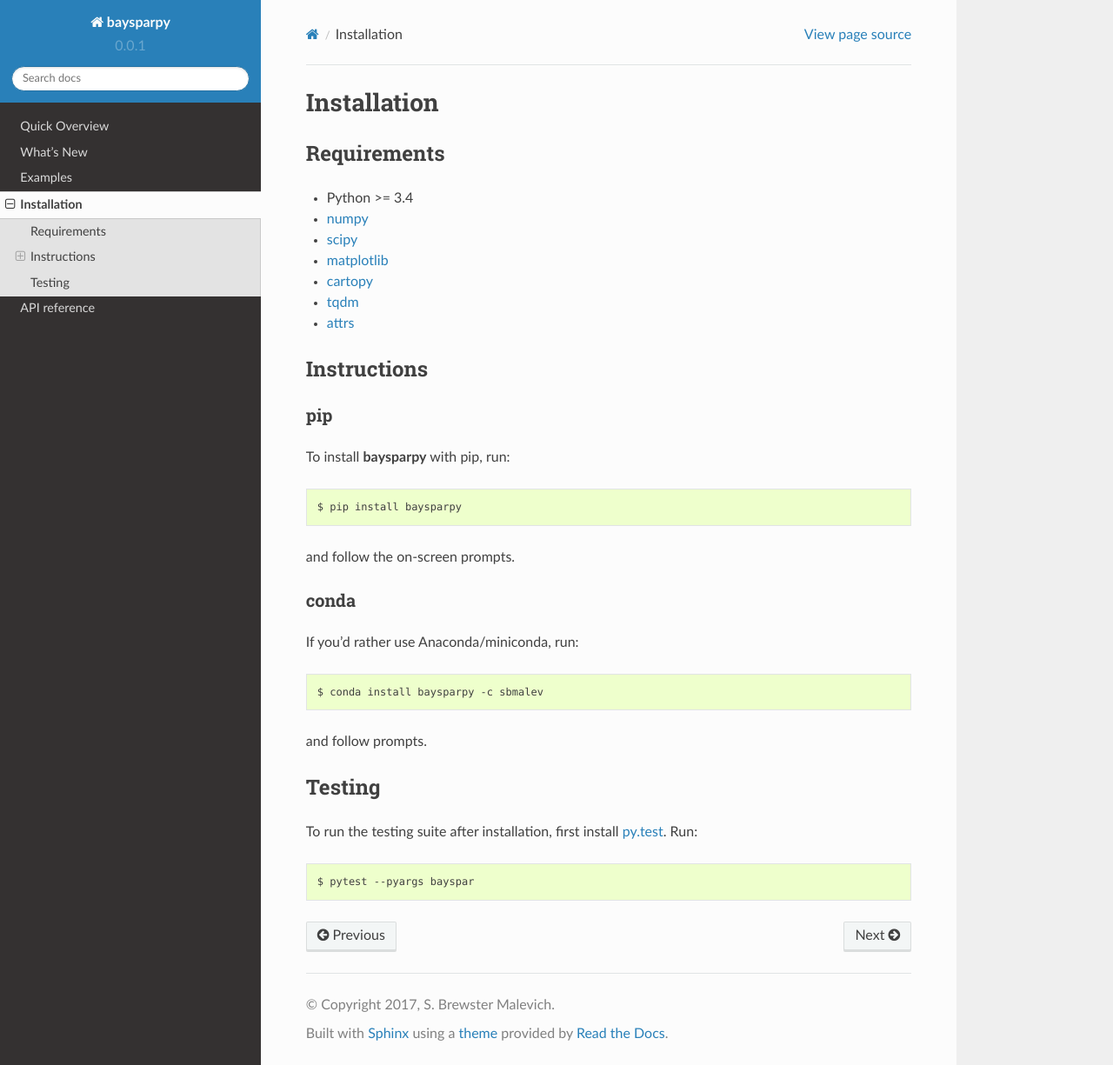
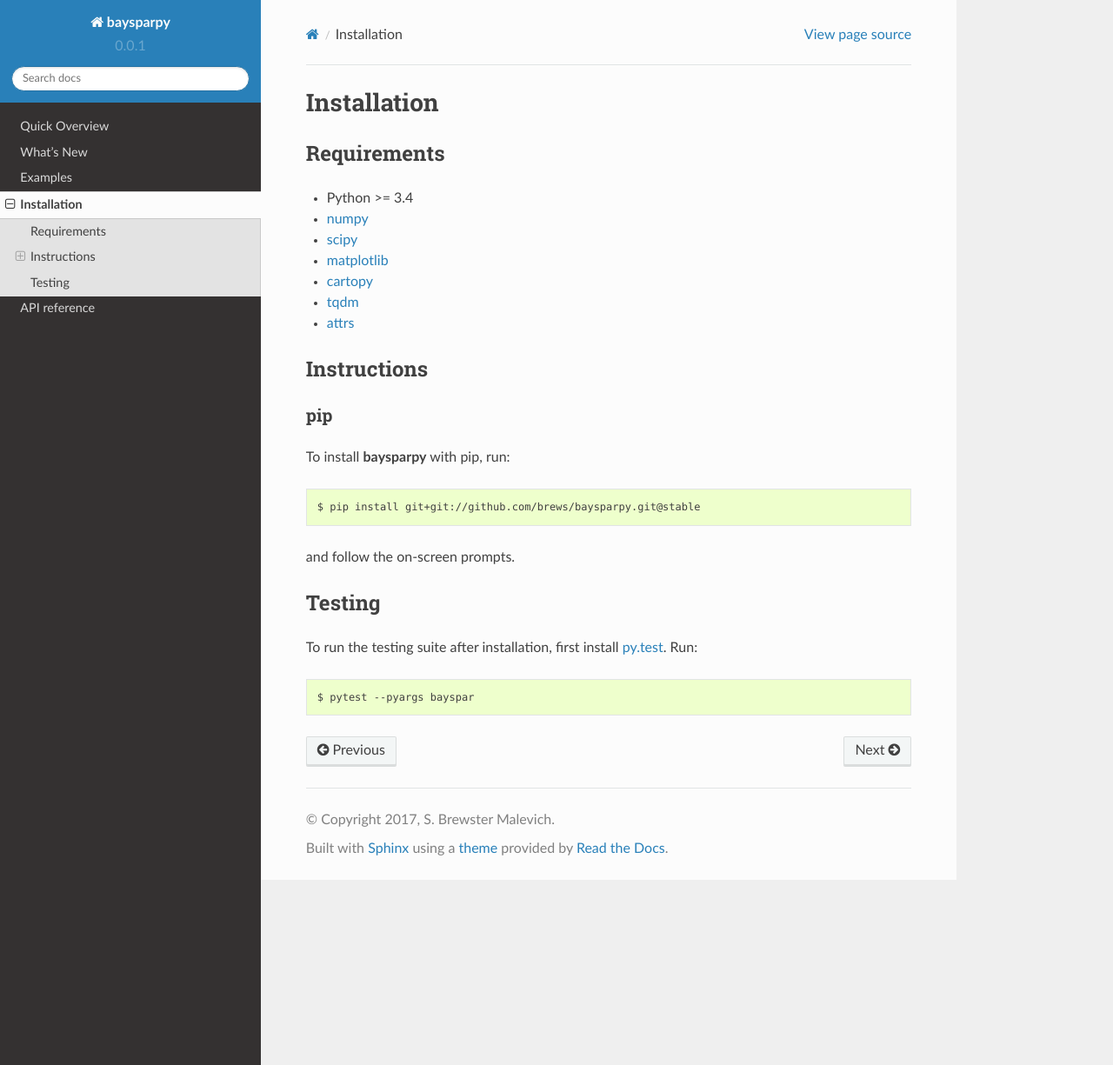
Before and after one commit to brews/baysparpy, a Sphinx documentation site: the page built from docs/installing.rst, in a window 1280 px wide and 1225 px high. Shown: the whole window at 87% size. Built offline with Sphinx 7.4.7 and the Read the Docs theme 2.0.0, drawn with Linux system fonts in a browser that asks for light colours; the version number is read from the project's files by our own code.

```diff
--- a/README.rst
+++ b/README.rst
@@ -41,11 +41,7 @@ Installation
 
 To install **baysparpy** with pip, run::
 
-    $ pip install baysparpy
-
-If you'd rather use Anaconda/miniconda, run::
-
-    $ conda install baysparpy -c sbmalev
+    $ pip install git+git://github.com/brews/baysparpy.git@stable
 
 Unfortunately, **baysparpy** is not compatible with Python 2.
 
--- a/docs/installing.rst
+++ b/docs/installing.rst
@@ -25,19 +25,9 @@ pip
 
 To install **baysparpy** with pip, run::
 
-    $ pip install baysparpy
+    $ pip install git+git://github.com/brews/baysparpy.git@stable
 
 and follow the on-screen prompts.
-
-conda
-~~~~~
-
-If you'd rather use Anaconda/miniconda, run::
-
-    $ conda install baysparpy -c sbmalev
-
-and follow prompts.
-
 
 Testing
 -------
--- a/setup.py
+++ b/setup.py
@@ -29,7 +29,7 @@ setup(
 
     packages=find_packages(exclude=['docs']),
 
-    install_requires=['numpy', 'scipy', 'matplotlib', 'attrs', 'tqdm'],
+    install_requires=['numpy', 'scipy', 'matplotlib', 'attrs', 'tqdm', 'cartopy'],
     tests_require=['pytest'],
     package_data={'bayspar': ['modelparams/Output_SpatAg_subT/*.mat',
                               'modelparams/Output_SpatAg_SST/*.mat',
```
